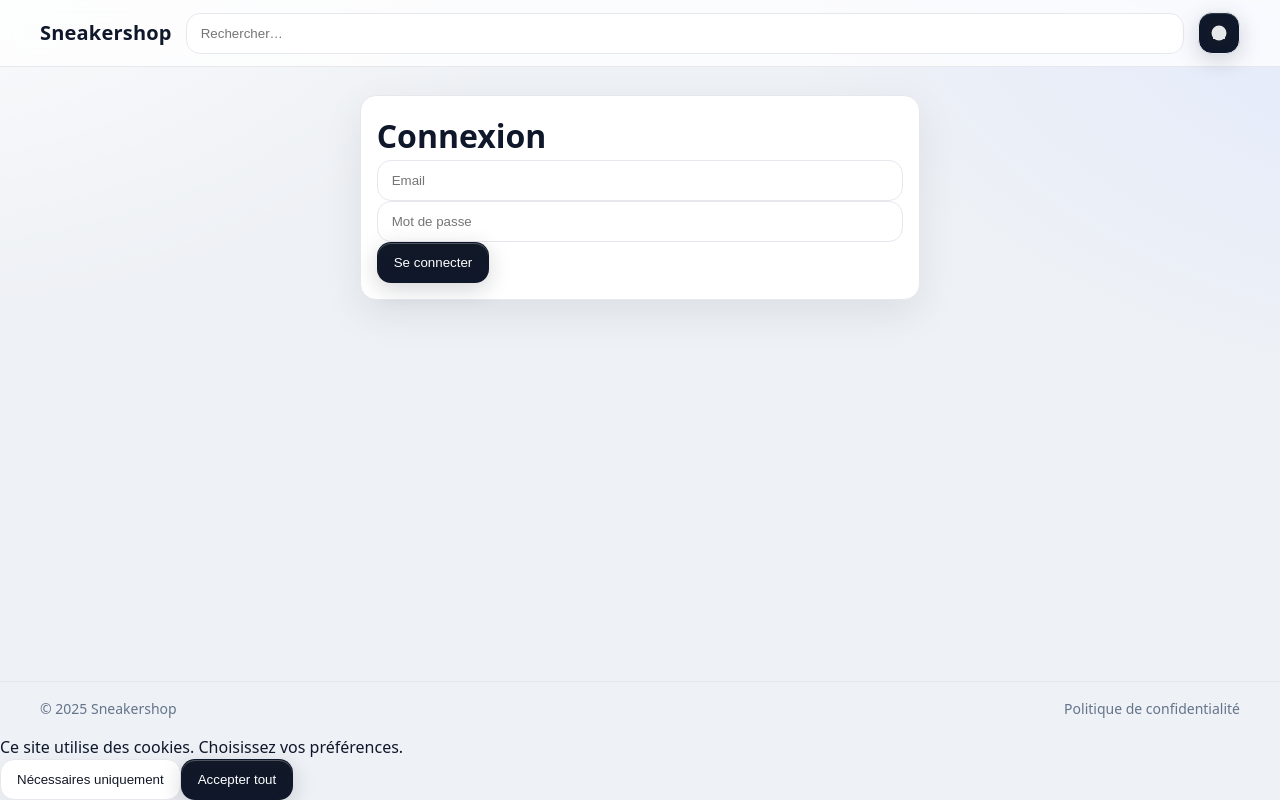
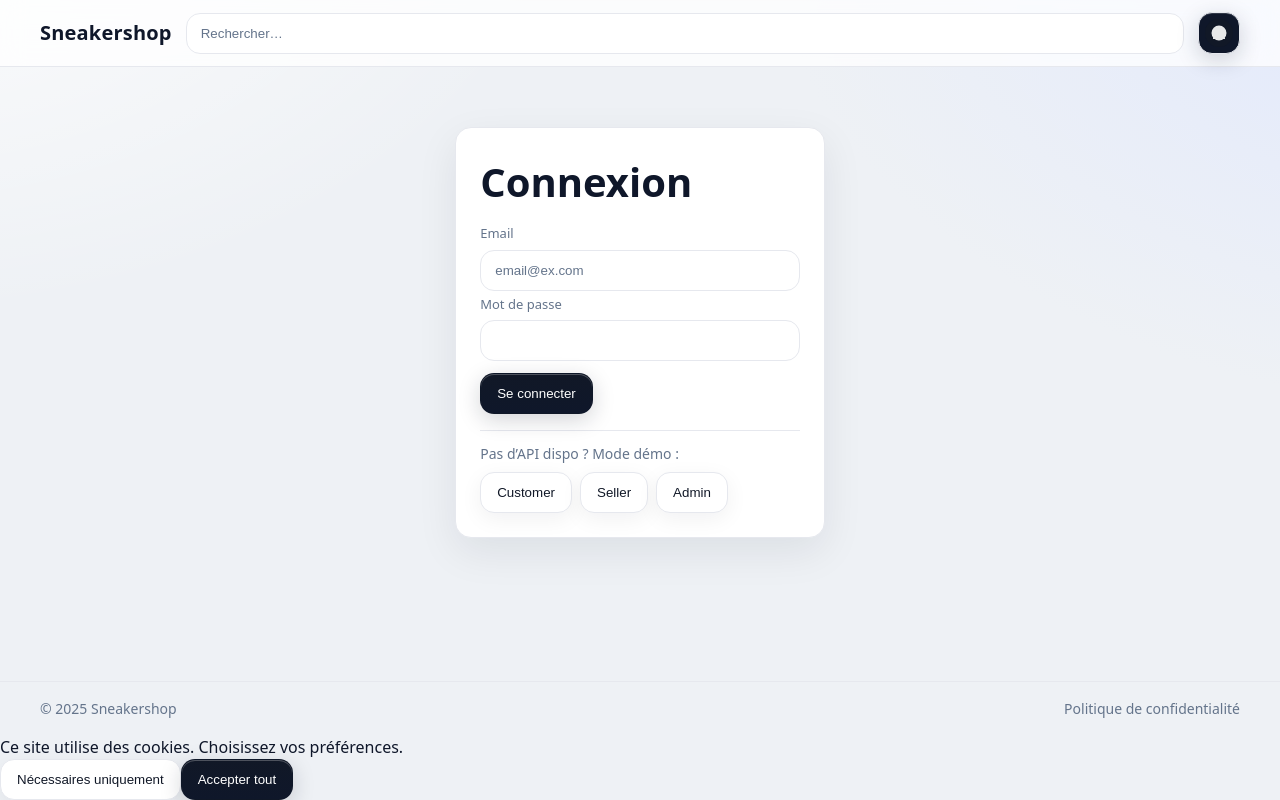
Before and after one commit to Vktrp/Bootcamp-Web, a React (Vite) app: page /login in a window 1280 px wide. Built offline with nearby package versions, Linux system fonts and the light colour scheme; no server answers.

Commit message:
approuvement

```diff
--- a/src/features/auth/LoginPage.tsx
+++ b/src/features/auth/LoginPage.tsx
@@ -1,51 +1,98 @@
 import { useState } from "react";
 import { useDispatch } from "react-redux";
+import { useNavigate } from "react-router-dom";
 import { login } from "./api";
 import { setUser } from "./slice";
-import { useNavigate } from "react-router-dom";
 
 export default function LoginPage() {
   const [email, setEmail] = useState("");
   const [password, setPassword] = useState("");
-  const [err, setErr] = useState<string | undefined>();
+  const [err, setErr] = useState<string | null>(null);
   const [loading, setLoading] = useState(false);
   const dispatch = useDispatch();
   const nav = useNavigate();
 
-  async function submit() {
+  async function onSubmit(e: React.FormEvent) {
+    e.preventDefault();
+    setErr(null);
     setLoading(true);
-    setErr(undefined);
     try {
-      const { user } = await login(email, password);
+      const user = await login({ email, password });
       dispatch(setUser(user));
       nav("/");
     } catch (e: any) {
-      setErr(e.message || "Erreur");
+      // TypeError => souvent “Failed to fetch” (CORS ou serveur down)
+      const msg =
+        e?.name === "TypeError"
+          ? "Impossible de joindre le serveur. Vérifie l’API (port 3001) et le CORS."
+          : e?.message || "Échec de connexion";
+      setErr(msg);
     } finally {
       setLoading(false);
     }
   }
 
+  // Bouton de secours pour continuer à dév sans API
+  function devDemo(role: "customer" | "seller" | "admin") {
+    dispatch(setUser({ id: "dev", email: `${role}@demo.local`, role } as any));
+    nav("/");
+  }
+
   return (
-    <div className="max-w-sm mx-auto card space-y-3">
-      <h1 className="text-xl font-semibold">Connexion</h1>
+    <div className="container-page" style={{ maxWidth: 480, marginTop: 32 }}>
+      <div className="card" style={{ padding: 24 }}>
+        <h1 className="title" style={{ fontSize: 40, marginBottom: 12 }}>
+          Connexion
+        </h1>
+
+        <form onSubmit={onSubmit} className="space-y">
+          <label>Email</label>
           <input
             className="input"
-        placeholder="Email"
             value={email}
             onChange={(e) => setEmail(e.target.value)}
+            placeholder="email@ex.com"
           />
+          <label>Mot de passe</label>
           <input
+            className="input"
             type="password"
-        className="input"
-        placeholder="Mot de passe"
             value={password}
             onChange={(e) => setPassword(e.target.value)}
           />
-      {err && <p className="text-red-600">{err}</p>}
-      <button className="btn" disabled={loading} onClick={submit}>
-        {loading ? "…" : "Se connecter"}
+          {err && (
+            <p className="text-danger" style={{ marginTop: 8 }}>
+              {err}
+            </p>
+          )}
+          <button className="btn" disabled={loading} style={{ marginTop: 12 }}>
+            {loading ? "Connexion..." : "Se connecter"}
           </button>
+        </form>
+
+        <div
+          style={{
+            borderTop: "1px solid var(--border)",
+            marginTop: 16,
+            paddingTop: 12,
+          }}
+        >
+          <p className="text-sm">Pas d’API dispo ? Mode démo :</p>
+          <div
+            style={{ display: "flex", gap: 8, marginTop: 8, flexWrap: "wrap" }}
+          >
+            <button className="btn-outline" onClick={() => devDemo("customer")}>
+              Customer
+            </button>
+            <button className="btn-outline" onClick={() => devDemo("seller")}>
+              Seller
+            </button>
+            <button className="btn-outline" onClick={() => devDemo("admin")}>
+              Admin
+            </button>
+          </div>
+        </div>
+      </div>
     </div>
   );
 }
--- a/src/features/auth/api.ts
+++ b/src/features/auth/api.ts
@@ -1,23 +1,39 @@
-import { API_URL } from "../../lib/utils";
+const API = import.meta.env.VITE_API_URL;
 
+async function json<T>(res: Response): Promise<T> {
+  if (!res.ok) throw new Error((await res.text()) || res.statusText);
+  return res.json() as Promise<T>;
+}
+
+export type LoginBody = { email: string; password: string };
 export type User = {
   id: string;
   email: string;
-  role: "admin" | "seller" | "customer";
+  role: "customer" | "seller" | "admin";
+  avatarUrl?: string;
 };
 
-export async function login(email: string, password: string) {
-  const res = await fetch(`${API_URL}/auth/login`, {
+export async function login(body: LoginBody): Promise<User> {
+  const res = await fetch(`${API}/auth/login`, {
     method: "POST",
     headers: { "Content-Type": "application/json" },
-    body: JSON.stringify({ email, password }),
+    credentials: "include", // cookies de session
+    body: JSON.stringify(body),
   });
-  if (!res.ok) throw new Error("Login failed");
-  return (await res.json()) as { token: string; user: User };
+  return json<User>(res);
 }
 
-export async function me() {
-  const res = await fetch(`${API_URL}/auth/me`, { credentials: "include" });
-  if (!res.ok) throw new Error("Not authenticated");
-  return (await res.json()) as User;
+export async function me(): Promise<User | null> {
+  const res = await fetch(`${API}/auth/me`, {
+    credentials: "include",
+  });
+  if (res.status === 401) return null;
+  return json<User>(res);
 }
+
+export async function logout(): Promise<void> {
+  await fetch(`${API}/auth/logout`, {
+    method: "POST",
+    credentials: "include",
+  });
+}
--- a/src/styles/globals.css
+++ b/src/styles/globals.css
@@ -488,3 +488,37 @@ label {
   color: var(--muted);
   font-size: 14px;
 }
+.input,
+select,
+textarea {
+  color: var(--text);
+  background: var(--card);
+  border: 1px solid var(--border);
+}
+.input::placeholder,
+select::placeholder,
+textarea::placeholder {
+  color: var(--muted);
+  opacity: 1;
+}
+.input:disabled,
+select:disabled,
+textarea:disabled {
+  color: var(--muted);
+}
+
+.card {
+  color: var(--text);
+}
+
+.dark .btn-outline {
+  color: var(--primary);
+  background: var(--card);
+}
+
+.hero .title {
+  color: var(--text);
+}
+.hero .subtitle {
+  color: var(--muted);
+}
```
Also changed, not shown: package.json (+9 -0 lines), 2 other files (tests, documents, lock files or other folders). Lines whose indentation alone changed are shown as unchanged.
